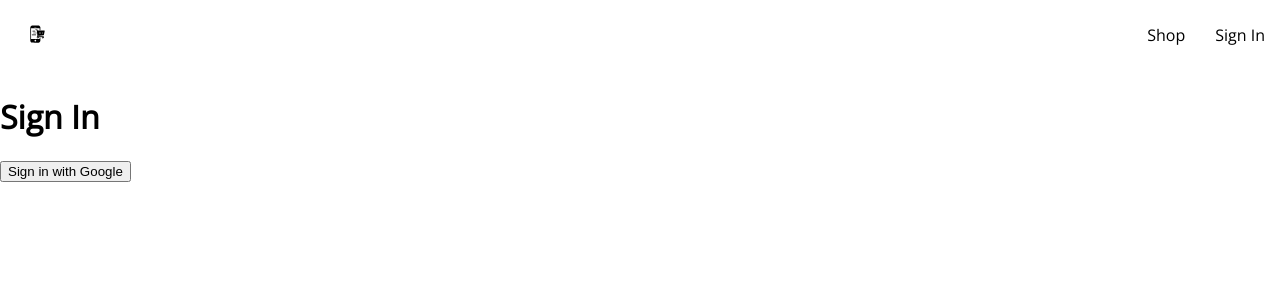
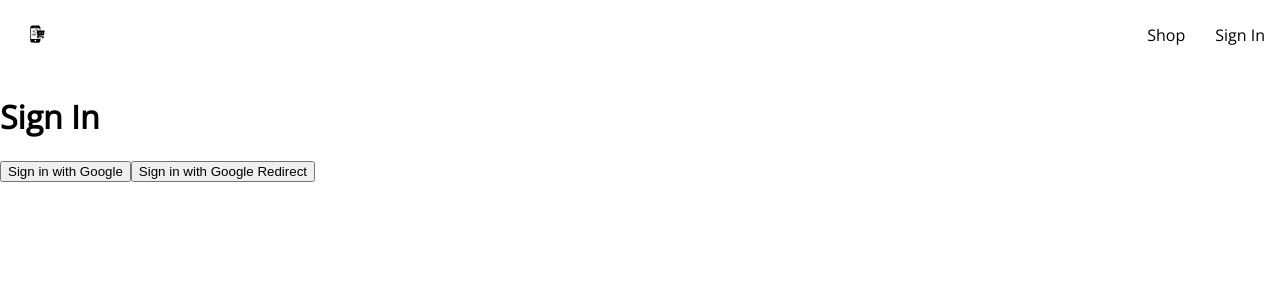
Before and after one commit to Rapido730/online-shopping-centre, a React (Create React App) app: page /signin in a window 1280 px wide. Shown: the top 300 px of the page. Built offline with nearby package versions, Linux system fonts and the light colour scheme.

Commit message:
added sign in using redirect method

```diff
--- a/src/routes/signin/signin.component.jsx
+++ b/src/routes/signin/signin.component.jsx
@@ -1,10 +1,25 @@
+import { useEffect } from "react";
+import { getRedirectResult } from "firebase/auth";
+
 import {
+  auth,
+  signInWithGoogleRedirect,
   signInWithGooglePopup,
   createUserDocumentFromAuth,
 } from "../../utils/firebase.util";
 
 const SignIn = () => {
-  const logGoogleUser = async () => {
+  useEffect(() => {
+    const fetchData = async () => {
+      const response = await getRedirectResult(auth);
+      if(response){
+        const userDocRef = createUserDocumentFromAuth(response.user);
+      }
+    };
+    fetchData();
+  }, []);
+
+  const logGoogleUserPopup = async () => {
     const { user } = await signInWithGooglePopup();
     const userDocRef = createUserDocumentFromAuth(user);
   };
@@ -12,7 +27,11 @@
   return (
     <div>
       <h1>Sign In</h1>
-      <button onClick={logGoogleUser}> Sign in with Google</button>
+      <button onClick={logGoogleUserPopup}> Sign in with Google</button>
+      <button onClick={signInWithGoogleRedirect}>
+        {" "}
+        Sign in with Google Redirect
+      </button>
     </div>
   );
 };
--- a/src/utils/firebase.util.js
+++ b/src/utils/firebase.util.js
@@ -20,15 +20,16 @@
 
 const firebaseApp = initializeApp(firebaseConfig);
 
-const provider = new GoogleAuthProvider();
+const GoogleProvider = new GoogleAuthProvider();
 
-provider.setCustomParameters({
+GoogleProvider.setCustomParameters({
   prompt: "select_account",
 });
 
 export const auth = getAuth();
 
-export const signInWithGooglePopup = () => signInWithPopup(auth, provider);
+export const signInWithGooglePopup = () => signInWithPopup(auth, GoogleProvider);
+export const signInWithGoogleRedirect = () => signInWithRedirect(auth,GoogleProvider);
 
 export const db = getFirestore();
 
```
